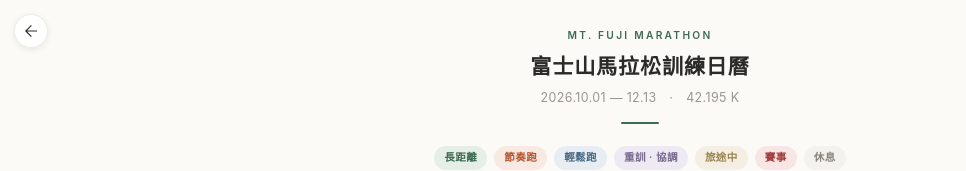
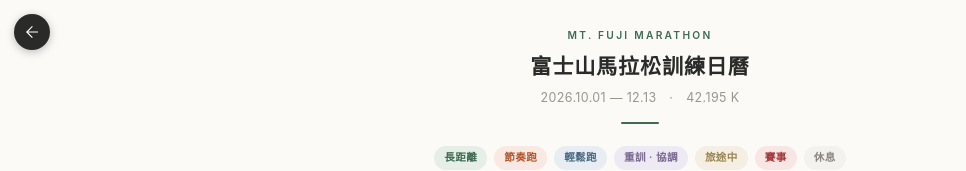
Before and after one commit to abbiliu/assets, a plain HTML site: page marathon/calendar.html in a window 1280 px wide. Shown: the top 171 px of the page, without its empty margins (0-966 px from the left). Drawn offline with Linux system fonts and the light colour scheme.

Commit message:
fix(marathon): 返回按鈕改深底白icon，修正白底看不到的對比度問題

```diff
--- a/marathon/calendar.html
+++ b/marathon/calendar.html
@@ -91,12 +91,12 @@
 
   .back-btn{
     position:fixed; top:14px; left:14px; z-index:10;
-    width:34px; height:34px; border-radius:50%;
-    background:rgba(255,255,255,0.92); border:1px solid var(--line);
+    width:36px; height:36px; border-radius:50%;
+    background:var(--ink); border:none;
     display:flex; align-items:center; justify-content:center;
-    box-shadow:0 2px 6px rgba(0,0,0,0.08); text-decoration:none;
+    box-shadow:0 2px 8px rgba(0,0,0,0.25); text-decoration:none;
   }
-  .back-btn svg{width:18px;height:18px;fill:var(--ink)}
+  .back-btn svg{width:18px;height:18px;fill:#fff}
   .back-btn:active{opacity:.6}
 </style>
 </head>
```
